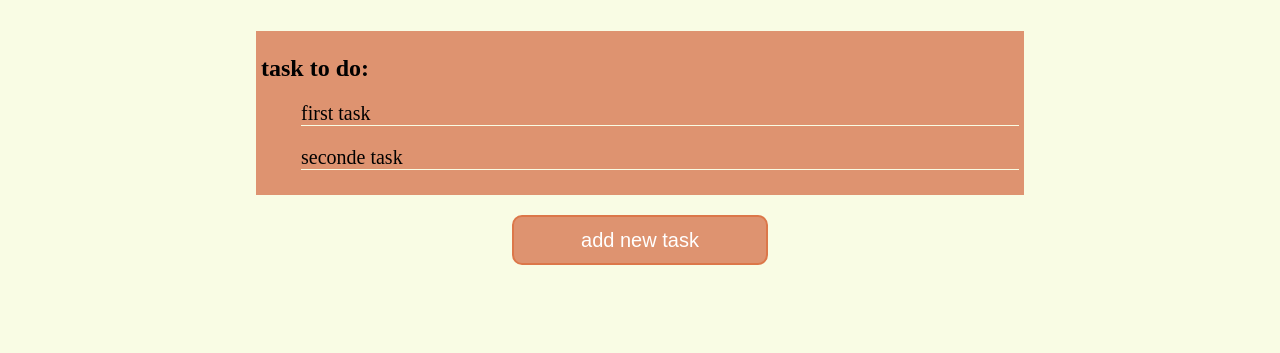
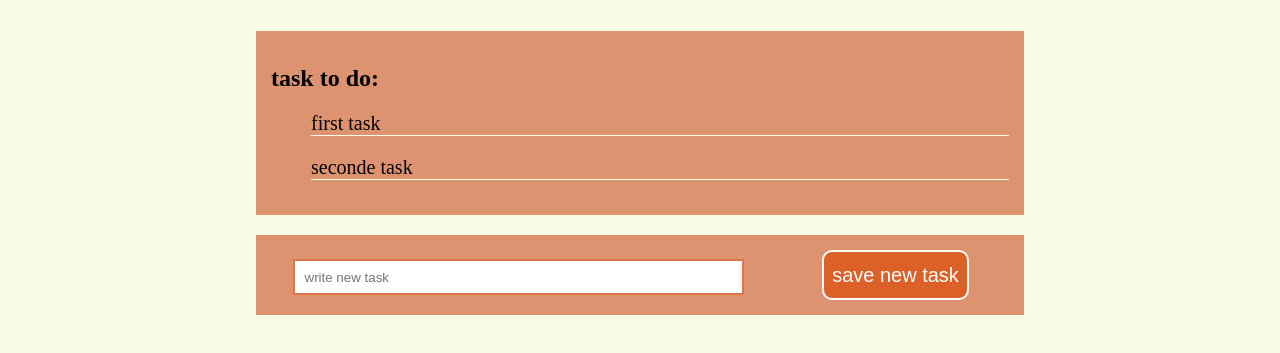
Before and after one commit to yeruham/TodoList, a plain HTML site: page index.html in a window 1280 px wide. Shown: the part 103-456 px from the top of the page. Drawn offline with Linux system fonts and the light colour scheme.

Commit message:
new div with input to new task and save button

```diff
--- a/index.html
+++ b/index.html
@@ -6,15 +6,19 @@
     <title>TodoList</title>
     <link href="style.css" rel="stylesheet">
 </head>
-<body>
+<body id="body">
     <h1>Todo List</h1>
-    <div id="list-task-to-do">
+    <div>
         <h2>task to do:</h2>
-        <ul>
+        <ul  id="list-tasks">
             <li class="task">first task</li>
             <li class="task">seconde task</li>
         </ul>
     </div>
-    <button  id="add-button">add new task</button>
+    <div>
+    <input type="text" id="input-task" placeholder="  write new task">
+    <button  id="add-button">save new task</button>
+    </div>
 </body>
+<script src="script.js"></script>
 </html>
--- a/script.js
+++ b/script.js
@@ -0,0 +1,20 @@
+const saveNewTask = document.getElementById("add-button")
+// console.log(saveNewTask)
+saveNewTask.addEventListener('click', addNewTask)
+
+function addNewTask(){
+    const listTask = document.getElementById("body")
+    // console.log(listTask)
+    const newTask = document.getElementById("input-task")
+    // console.log(newTask)
+    if (!newTask.value){
+        return
+    }
+    const tasks = document.getElementById("list-tasks")
+    // console.log(tasks)
+    const task = document.createElement("li")
+    task.className = "task"
+    task.innerText = newTask.value
+    tasks.appendChild(task)
+    newTask.value = ""
+}
--- a/style.css
+++ b/style.css
@@ -14,29 +14,25 @@ h1 {
     align-items: center;
 }
 
-#add-button{
-        background-color: rgb(222, 147, 112);
-        color: white;
-        border-color: rgb(220, 119, 73);
-        border-style: solid;
-        height: 50px;
-        width: 20%;
-        border-radius: 10px;
-        cursor: pointer;
-        font-size: 20px;
-        margin-left: 40%;
-}
 
-#list-task-to-do{
-    /* display: flex;
-    justify-content: center;
-    align-items: center; */
-    /* text-align: center; */
+div {
     background-color: rgb(222, 147, 112);
     margin-left: 20%;
     margin-right: 20%;
     margin-bottom: 20px;
-    padding: 5px;
+    padding: 15px;
+}
+
+#add-button{
+    background-color: rgb(220, 97, 40);
+    color: white;
+    height: 50px;
+    width: 20%;
+    border-color: white;
+    border-style: solid;
+    border-radius: 10px;
+    cursor: pointer;
+    font-size: 20px;
 }
 
 .task{
@@ -45,3 +41,13 @@ h1 {
     list-style-type: none;
     margin-bottom: 20px;
 }
+
+
+#input-task{
+    width: 60%;
+    height: 30px;
+    border-color: rgb(220, 119, 73);
+    border-style: solid;
+    margin-right: 10%;
+    margin-left: 3%;
+}
```
